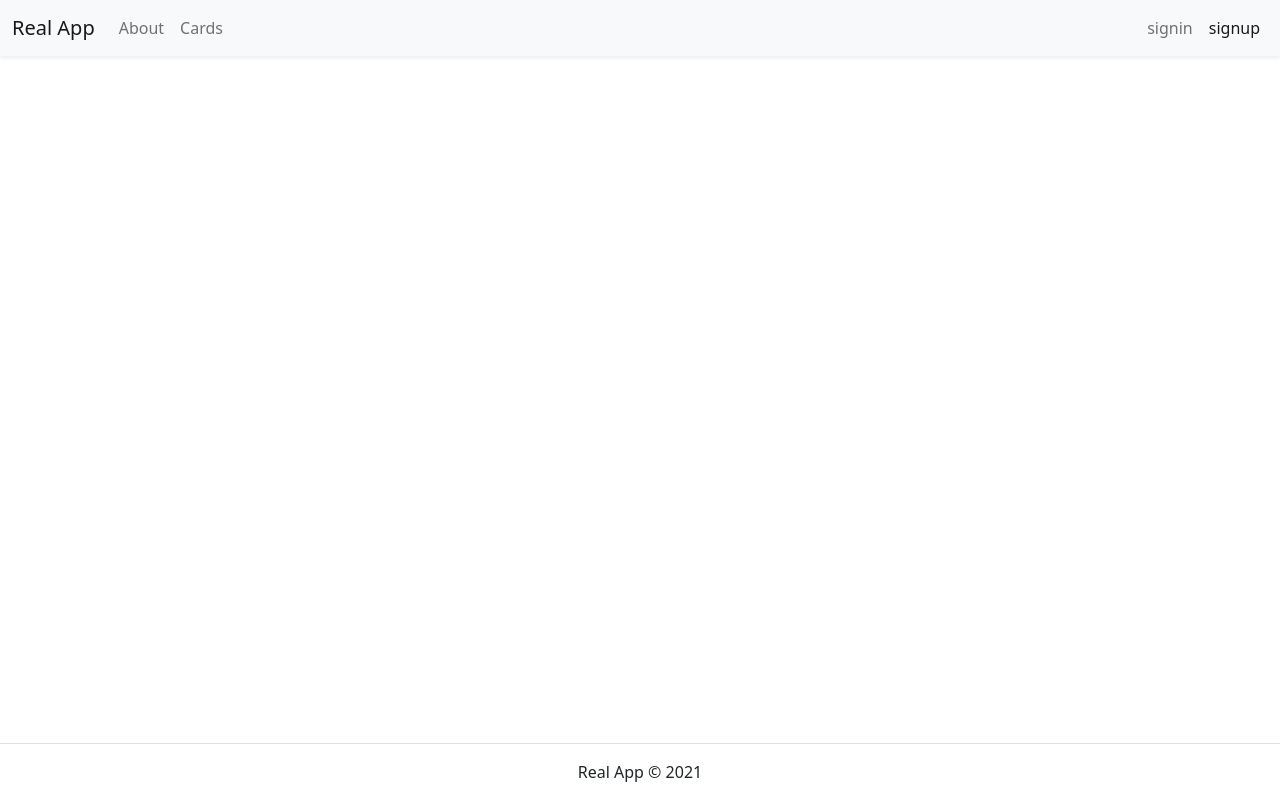
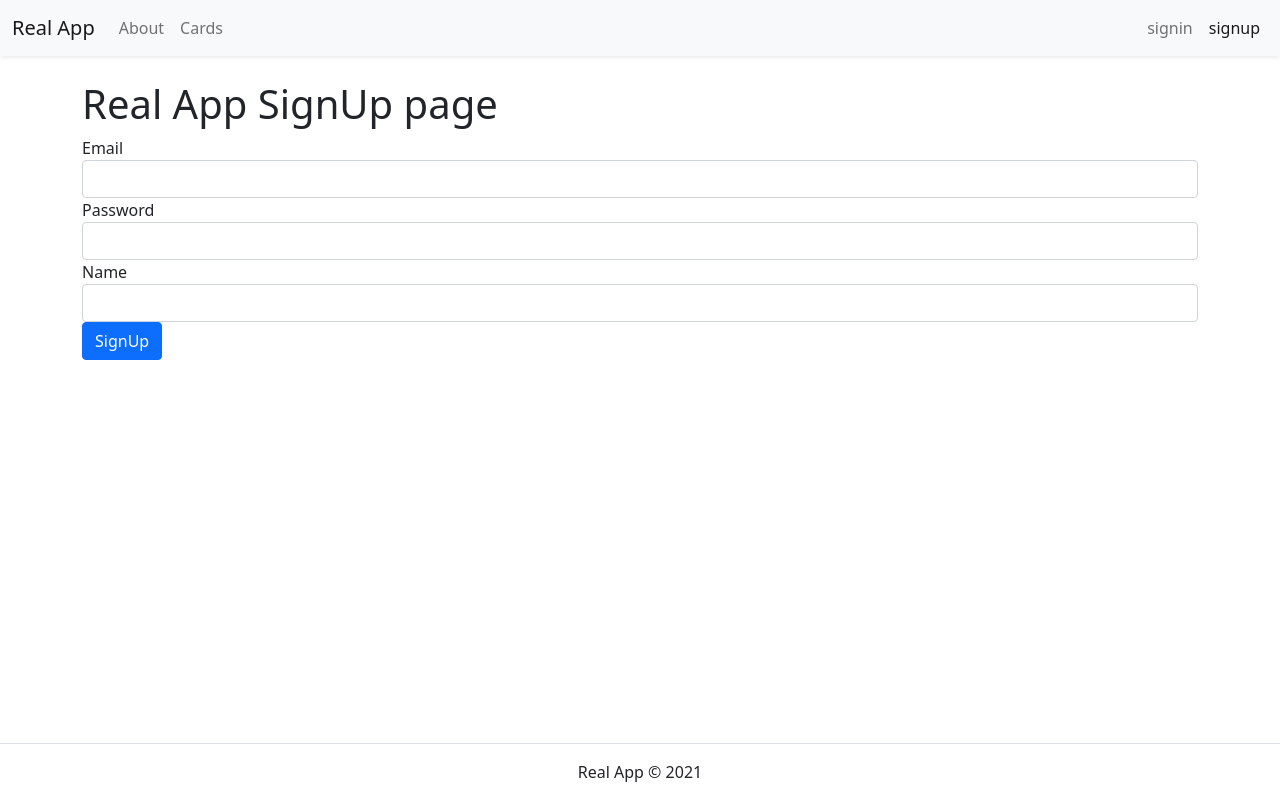
Before and after one commit to taltyomkin/W060920E-real-app, a React (Create React App) app: page /signup in a window 1280 px wide. Built offline with nearby package versions, Linux system fonts and the light colour scheme.

Commit message:
input-form-signUp

```diff
--- a/src/App.js
+++ b/src/App.js
@@ -1,9 +1,10 @@
 import './App.css';
 import NavBar from './component/NavBar';
 import Footer from './component/Footer';
-import {Switch, Route} from 'react-router-dom';
 import About from './component/About';
 import Home from './component/Home';
+import SignUp from './component/SignUp';
+import {Switch, Route} from 'react-router-dom';
 
 function App() {
   return (
@@ -13,8 +14,9 @@ function App() {
       </header>
       <main className='container-fluid flex-fill'>
         <Switch>
+          <Route path='/signup' component={SignUp} />
+          <Route path='/about' component={About} />
           <Route path='/' exact component={Home} />
-          <Route path='/about' component={About} />
         </Switch>
       </main>
       <footer>
--- a/src/component/About.js
+++ b/src/component/About.js
@@ -1,4 +1,5 @@
 import React, { Component } from 'react';
+import PageHeader from './common/PageHeader';
 
 class About extends Component {
     constructor(props) {
@@ -8,11 +9,7 @@ class About extends Component {
     render() {
         return (
             <div className='container'>
-                <div className='row'>
-                    <div className='col-12 mt-4'>
-                        <h1> Real App About Page</h1>
-                    </div>
-                </div>
+                <PageHeader title='Real App About page'/>
                 <div className='row'>
                     <div className='col-12'>
                         <p> This is my About Page</p>
--- a/src/component/Home.js
+++ b/src/component/Home.js
@@ -1,4 +1,5 @@
 import React, { Component } from 'react';
+import PageHeader from './common/PageHeader';
 
 class Home extends Component {
     constructor(props) {
@@ -8,14 +9,10 @@ class Home extends Component {
     render() {
         return (
             <div className='container'>
-                <div className='row'>
-                    <div className='col-12 mt-4'>
-                        <h1> Real App Home Page</h1>
-                    </div>
-                </div>
+                <PageHeader title='Real App Home Page' />
                 <div className='row'>
                     <div className='col-12'>
-                        <p> This is my first react project, and it is AWESOM!!</p>
+
                     </div>
                 </div>
             </div>
--- /dev/null
+++ b/src/component/SignUp.js
@@ -0,0 +1,38 @@
+import React from 'react';
+import PageHeader from './common/PageHeader';
+import Form from './common/Form';
+
+class SignUp extends Form {
+    constructor(props) {
+        super(props);
+        this.state = {
+            data: {
+                name:'',
+                password:'',
+                email:'',
+            }
+         }
+
+    }
+
+    render() {
+        return (
+            <div className='container'>
+                <PageHeader title={'Real App SignUp page'} />
+            <div className='row'>
+                <div className='col-12'>
+                    <form onSubmit={this.handleSubmit} autoComplete='off'>
+                        {this.renderInput('email', 'Email', 'email')}
+                        {this.renderInput('password', 'Password', 'password')}
+                        {this.renderInput('name', 'Name')}
+                        {this.renderButton('SignUp')}
+                    </form>
+                </div>
+            </div>
+            </div>
+
+         );
+    }
+}
+
+export default SignUp;
--- /dev/null
+++ b/src/component/common/Form.js
@@ -0,0 +1,37 @@
+import React, { Component } from 'react';
+import Input from './Input';
+
+class Form extends Component {
+    constructor(props) {
+        super(props);
+        this.state = {  }
+    }
+    handleSubmit = (e) => {
+        e.preventDefault();
+        console.log(this.state);
+    }
+    handleChange = ({currentTarget}) => {
+        console.log(currentTarget);
+        const data = {...this.state.data};
+        data[currentTarget.name] = currentTarget.value;
+        this.setState({data})
+
+    }
+    renderInput(name, label, type='text'){
+        const {data} = this.state;
+        return <Input
+            type={type}
+            name={name}
+            label={label}
+            onChange={this.handleChange}
+            value={data[name]}
+        />
+    }
+
+    renderButton(label) {
+        return <button className='btn btn-primary'>{label}</button>
+    }
+
+}
+
+export default Form;
--- /dev/null
+++ b/src/component/common/Input.js
@@ -0,0 +1,13 @@
+import React from 'react';
+
+const Input = ({name, label, error, ...rest}) => {
+    return (
+        <div className='from-group'>
+            <label htmlFor={name}>{label}</label>
+            <input {...rest} id={name} name={name} className='form-control' />
+            {error && <span className='text-danger'>{error}</span>}
+        </div>
+     );
+}
+
+export default Input;
--- /dev/null
+++ b/src/component/common/PageHeader.js
@@ -0,0 +1,13 @@
+import React from 'react';
+
+const PageHeader = ({title}) => {
+    return (
+        <div className='row'>
+            <div className='col-12 mt-4'>
+                <h1>{title}</h1>
+            </div>
+        </div>
+     );
+}
+
+export default PageHeader;
```
